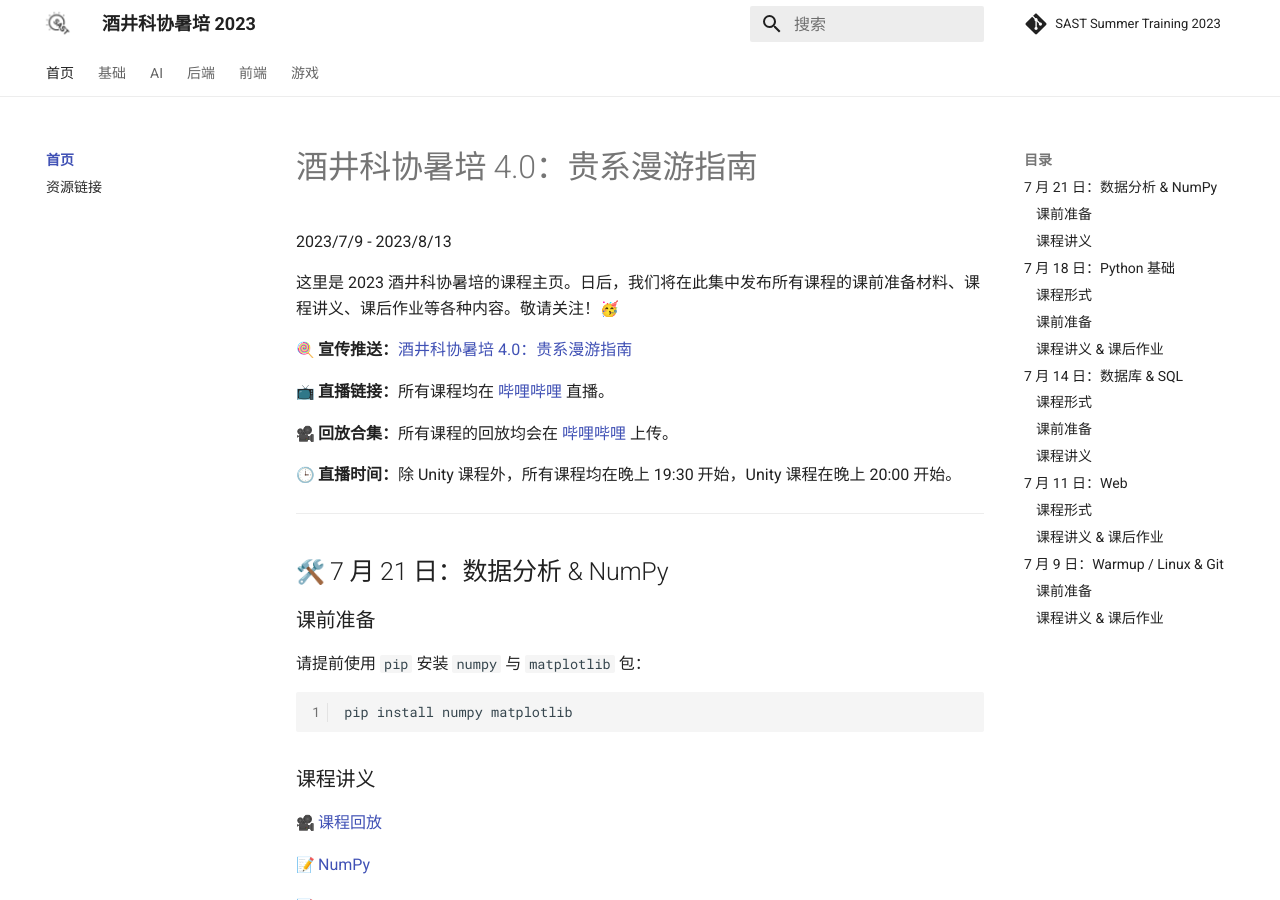
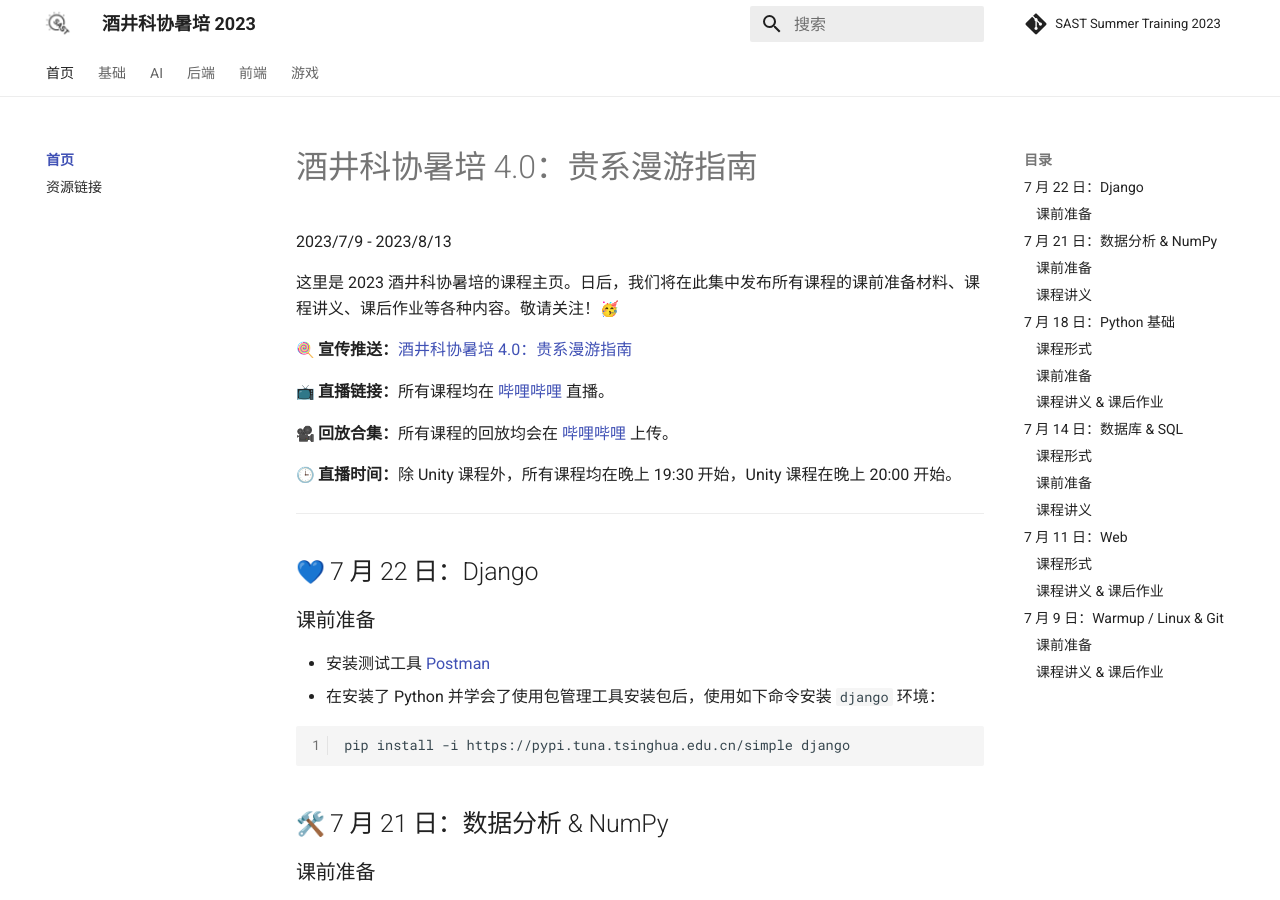
Before and after one commit to sast-summer-training-2023/sast-summer-training-2023.github.io, an MkDocs documentation site: the page built from docs/index.md, in a window 1280 px wide and 900 px high. Built offline with MkDocs 1.6.1 and Material for MkDocs 9.7.7, drawn with Linux system fonts in a browser that asks for light colours; emoji names are drawn with the system emoji font; comment, search, counter and statistics services are not loaded.

Commit message:
feat(django): preparation

````diff
--- a/docs/index.md
+++ b/docs/index.md
@@ -13,6 +13,17 @@
 :clock3: **直播时间：**除 Unity 课程外，所有课程均在晚上 19:30 开始，Unity 课程在晚上 20:00 开始。
 
 -----
+
+## :blue_heart: 7 月 22 日：Django
+
+### 课前准备
+
++ 安装测试工具 [Postman](https://www.postman.com/)
++ 在安装了 Python 并学会了使用包管理工具安装包后，使用如下命令安装 `django` 环境：
+
+```shell
+pip install -i https://pypi.tuna.tsinghua.edu.cn/simple django
+```
 
 ## :hammer_and_wrench: 7 月 21 日：数据分析 & NumPy
 
````
Also changed, not shown: docs/backend/index.md (+11 -0 lines).
